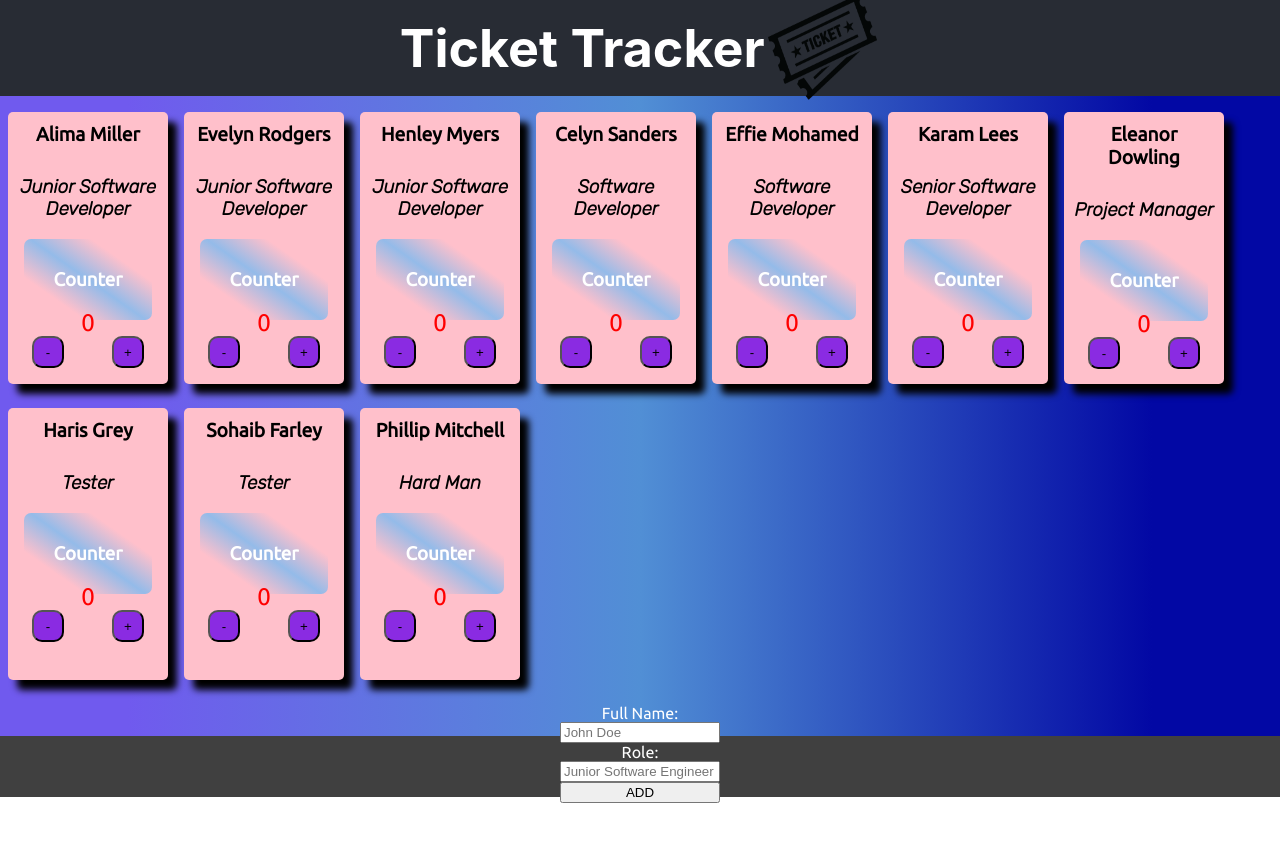
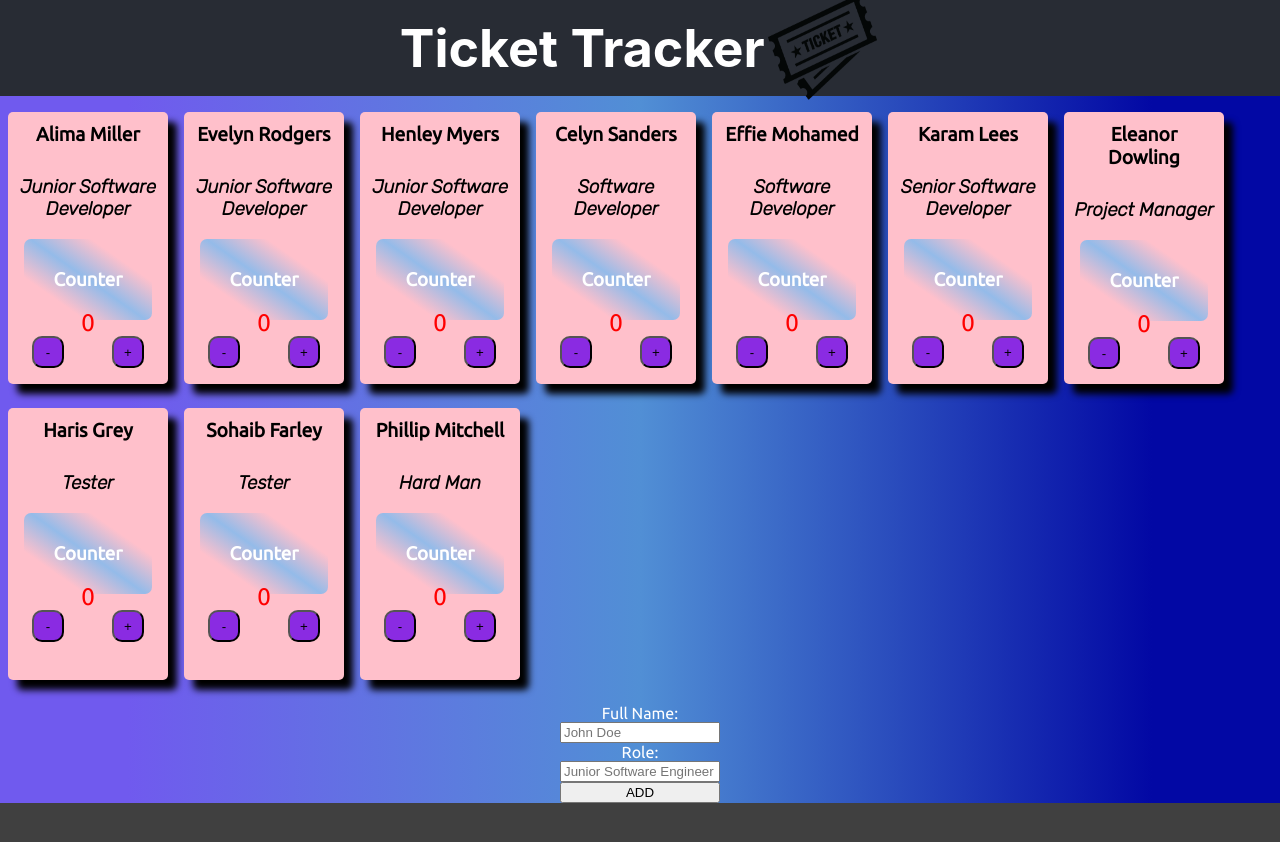
Before and after one commit to Connz17/ticket-tracker, a React (Create React App) app: page / in a window 1280 px wide. Shown: the top 842 px of the page. Before the commit the page ends 803 px from the top, so only its background shows below. Built offline with nearby package versions, Linux system fonts and the light colour scheme.

Commit message:
height fixed

```diff
--- a/src/App.scss
+++ b/src/App.scss
@@ -3,7 +3,7 @@
 .app {
   text-align: center;
   background-color:rgb(64, 64, 64);
-
+  height: auto;
 }
 
 .App-logo {
--- a/src/components/Main/Main.scss
+++ b/src/components/Main/Main.scss
@@ -1,7 +1,7 @@
 @use "../../assets/sass/_variables.scss" as *;
 
 .main {
-    height: 80vh;
+    min-height: 80vh;
 
 
     background: rgb(112,90,238);
```
